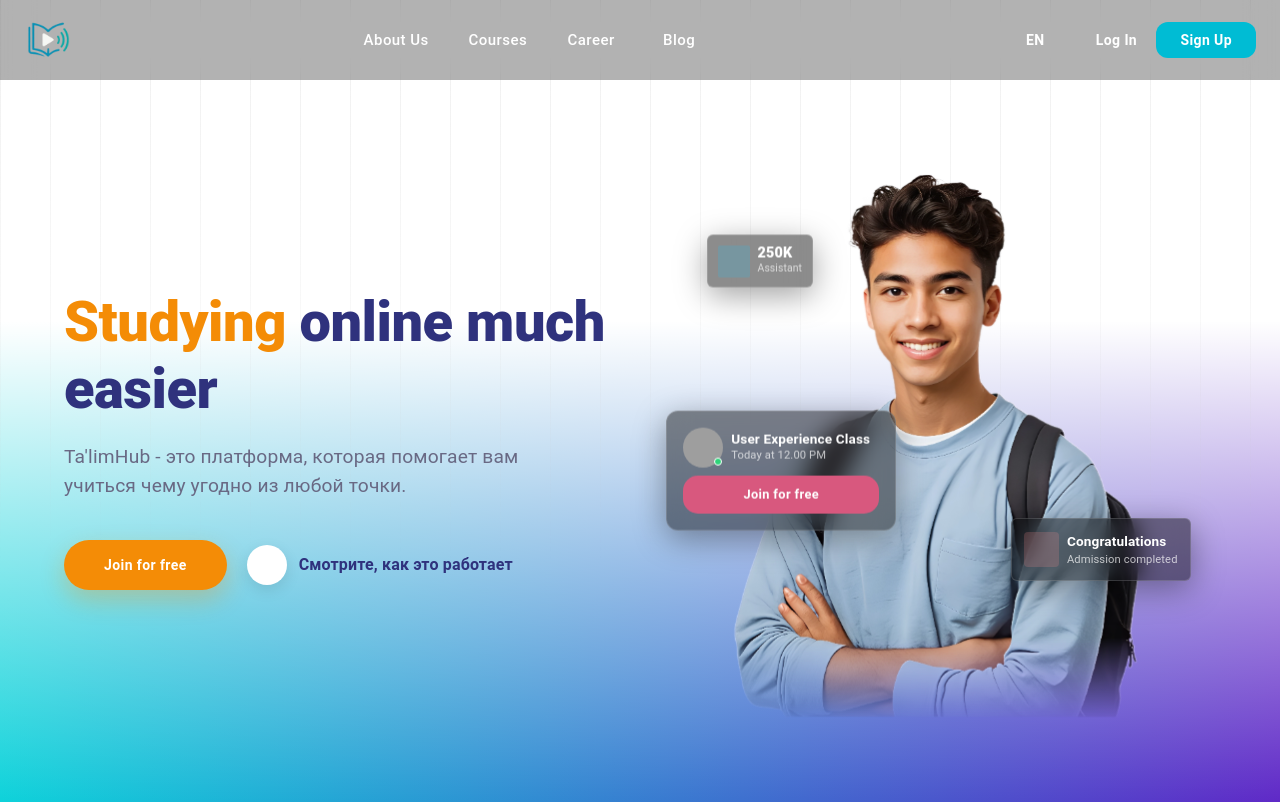
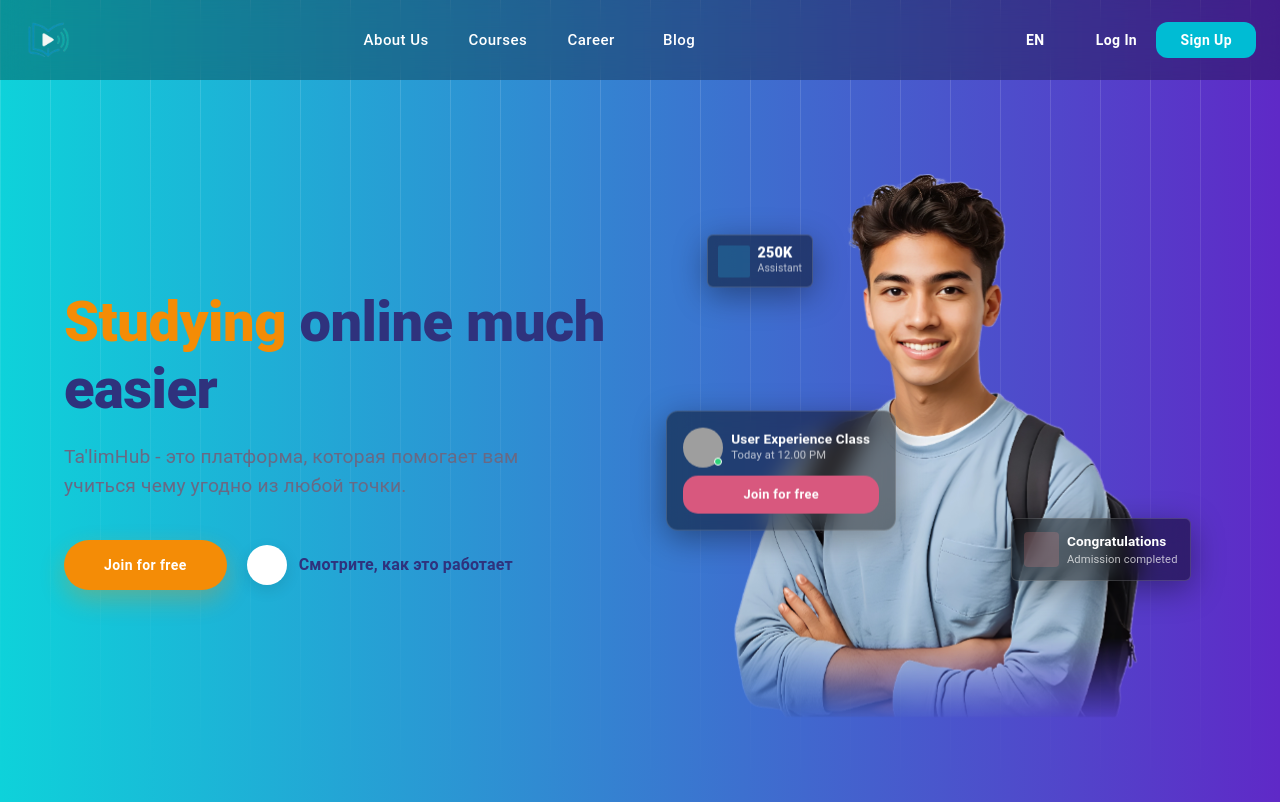
Before and after one commit to asilbekali/New_MainPage_TH_Project, a Next.js app: page /en in a window 1280 px wide. Built offline with nearby package versions, Linux system fonts and the light colour scheme; grey boxes are pictures that could not be loaded; some icons are missing.

Commit message:
designe changed

```diff
--- a/app/[locale]/layout.tsx
+++ b/app/[locale]/layout.tsx
@@ -29,7 +29,7 @@ export default async function RootLayout({
   return (
     <html  lang={locale}>
       <body  className={`${geistSans.variable} ${geistMono.variable} antialiased container2`}>
-        <NextIntlClientProvider messages={messages} locale={locale}>
+        <NextIntlClientProvider messages={messages} locale={locale} >
           <ResponsiveAppBar />
           <main  style={{ paddingTop: '80px' }}>
             {children}
--- a/components/hero.tsx
+++ b/components/hero.tsx
@@ -215,7 +215,6 @@ const Hero = () => {
               </Box>
             </MotionBox>
           </MotionBox>
-
         </Stack>
       </Container>
     </MotionBox>
--- a/package.json
+++ b/package.json
@@ -16,6 +16,7 @@
     "framer-motion": "^12.34.4",
     "i18next": "^25.8.13",
     "i18nexus-cli": "^3.8.2",
+    "motion": "^12.34.5",
     "next": "16.1.6",
     "next-intl": "^4.8.3",
     "react": "^19.2.3",
--- a/styles/background.css
+++ b/styles/background.css
@@ -1,34 +1,41 @@
 .container2 {
   width: 100%;
   min-height: 100vh;
-  height: auto;
-  background: linear-gradient(
-      to bottom,
-      #fff 0%,
-      #fff 40%,
-      rgba(255, 255, 255, 0) 100%
-    ),
-    linear-gradient(to right, #0ed2da, #5f29c7);
+  /* Asosiy rangli gradient */
+  background: linear-gradient(to right, #0ed2da, #5f29c7);
   position: relative;
   overflow-x: hidden;
-  overflow-y: visible;
+  display: flex;
+  flex-direction: column;
+  /* Ichidagi kontent tepada oq fon bilan aralashib ketmasligi uchun */
+  color: #ffffff;
 }
 
+/* Setka (Grid) effekti */
 .container2::before {
   content: "";
   position: absolute;
   inset: 0;
-  background-image: linear-gradient(90deg, rgba(204, 204, 204, 0.3) 1px, transparent 1px);
+  /* Vertikal chiziqlar */
+  background-image: linear-gradient(
+    90deg,
+    rgba(255, 255, 255, 0.15) 1px,
+    transparent 1px
+  );
   background-size: 50px 100%;
   pointer-events: none;
+  z-index: 1;
+  /* Yuqoridan pastga qarab yo'qolish effekti (mask) */
   mask-image: linear-gradient(
     to bottom,
     rgba(0, 0, 0, 1) 0%,
-    rgba(0, 0, 0, 0) 70%
+    rgba(0, 0, 0, 0.5) 50%,
+    rgba(0, 0, 0, 0) 100%
   );
   -webkit-mask-image: linear-gradient(
     to bottom,
     rgba(0, 0, 0, 1) 0%,
-    rgba(0, 0, 0, 0) 70%
+    rgba(0, 0, 0, 0.5) 50%,
+    rgba(0, 0, 0, 0) 100%
   );
 }
```
Also changed, not shown: 1 other file (tests, documents, lock files or other folders).
